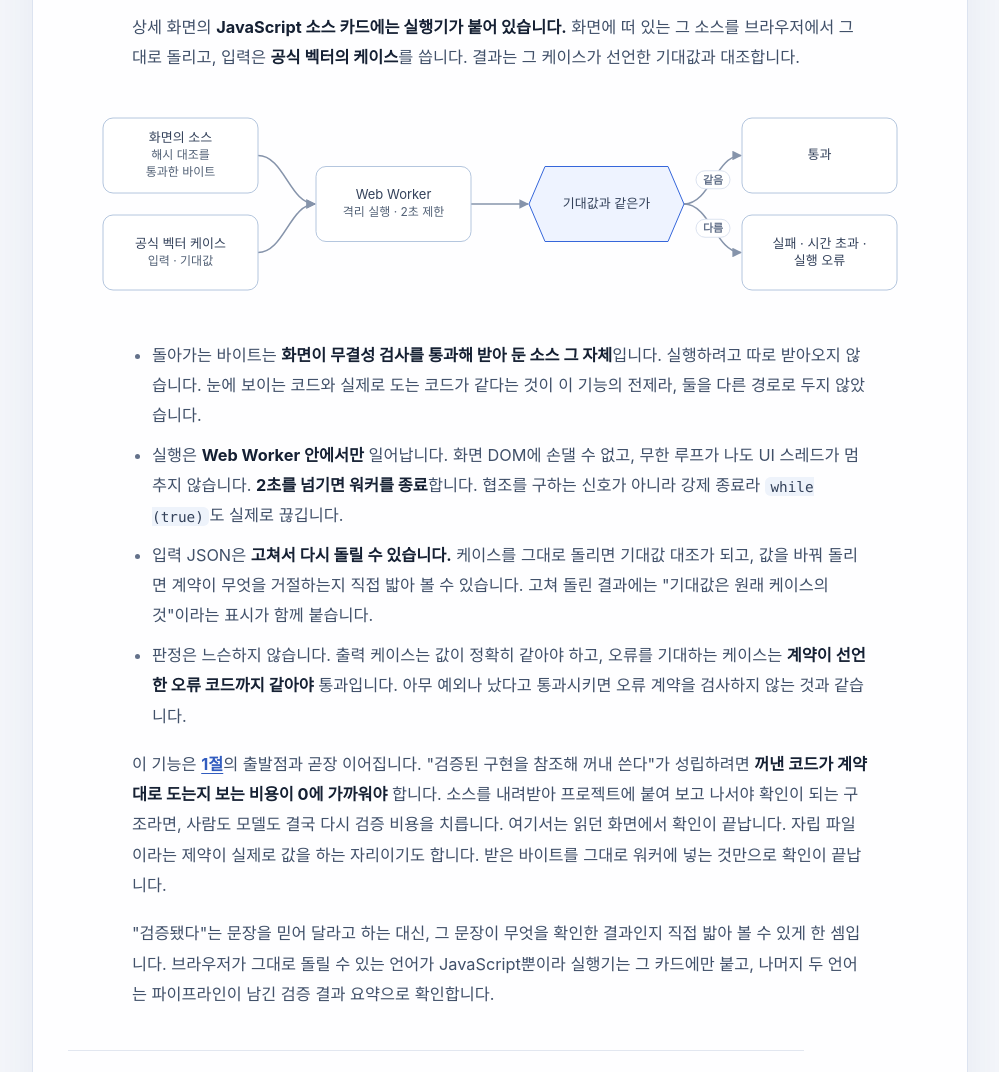
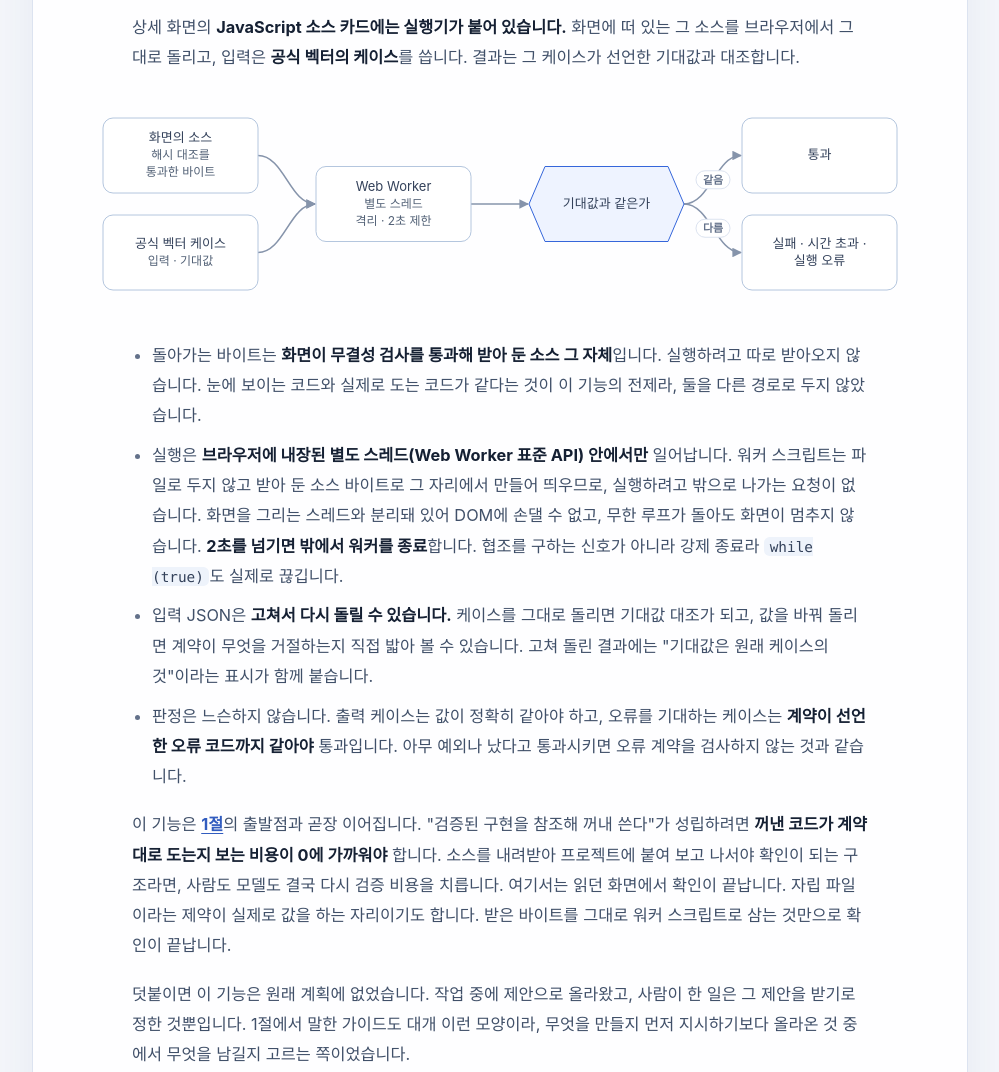
Before and after one commit to s-work-agency/ssw-algorithm-archive-public, a plain HTML site: page index.html in a window 1280 px wide. Shown: the part 6392-7464 px from the top of the page, without its empty margins (280-1279 px from the left). Drawn offline with Linux system fonts and the light colour scheme.

Commit message:
chore: 루트 배포물 재생성 — 워커 설명·7절 일화 반영
site/ 소스와 README 를 빌드해 index.html·assets/ui-strings.js 를 다시 놓는다.
실행 영역 안내 문구가 별도 스레드 격리 실행으로 바뀌고, 소개 본문이 손질한 7절과
다이어그램 라벨을 따른다. 흐름도는 노드 7·간선 6 과 노드 6·간선 5, 크기는
1048x226 과 814x192 로 그대로다.

해시 검증 대상은 이 변경에서 한 바이트도 바뀌지 않았다. 49개 파일 전수 대조에서
불일치는 0건이다.

Co-Authored-By: Claude Opus 5 <noreply@anthropic.com>

```diff
--- a/assets/ui-strings.js
+++ b/assets/ui-strings.js
@@ -220,7 +220,7 @@ export const koreanUiStrings = {
     "implementationStatus.E": "제외",
     // 벡터 실행기 (JavaScript 카드)
     "run.title": "브라우저에서 실행",
-    "run.intro": "위 소스를 그대로 Web Worker에서 실행합니다. 입력은 공식 벡터의 케이스이고, 결과는 그 케이스가 선언한 기대값과 대조합니다. {timeout}초를 넘기면 워커를 종료합니다.",
+    "run.intro": "위 소스를 그대로 브라우저의 별도 스레드(Web Worker)에서 격리 실행합니다. 입력은 공식 벡터의 케이스이고, 결과는 그 케이스가 선언한 기대값과 대조합니다. {timeout}초를 넘기면 워커를 강제 종료합니다.",
     "run.caseLabel": "벡터 케이스",
     "run.inputLabel": "입력 JSON (고쳐서 돌려볼 수 있습니다)",
     "run.run": "실행",
@@ -417,7 +417,7 @@ export const englishUiStrings = {
     "implementationStatus.E": "Excluded",
     // Vector runner (JavaScript card)
     "run.title": "Run in the browser",
-    "run.intro": "Runs the source above as-is in a Web Worker. The input comes from an official vector case, and the result is checked against what that case declares. The worker is terminated after {timeout}s.",
+    "run.intro": "Runs the source above as-is on a separate browser thread (Web Worker), isolated from the page. The input comes from an official vector case, and the result is checked against what that case declares. The worker is force-terminated after {timeout}s.",
     "run.caseLabel": "Vector case",
     "run.inputLabel": "Input JSON (editable)",
     "run.run": "Run",
--- a/index.html
+++ b/index.html
@@ -395,8 +395,9 @@
 </g>
 <g>
 <rect class="doc-figure__box" x="223" y="58.5" width="155" height="75" rx="10" />
-<text class="doc-figure__text doc-figure__text--title" x="300.5" y="91" text-anchor="middle" style="font-size: 13px">Web Worker</text>
-<text class="doc-figure__text" x="300.5" y="108" text-anchor="middle" style="font-size: 12px">격리 실행 · 2초 제한</text>
+<text class="doc-figure__text doc-figure__text--title" x="300.5" y="82.5" text-anchor="middle" style="font-size: 13px">Web Worker</text>
+<text class="doc-figure__text" x="300.5" y="99.5" text-anchor="middle" style="font-size: 12px">별도 스레드</text>
+<text class="doc-figure__text" x="300.5" y="116.5" text-anchor="middle" style="font-size: 12px">격리 · 2초 제한</text>
 </g>
 <g>
 <path class="doc-figure__box doc-figure__box--decision" d="M436 96 L452 58.5 L575 58.5 L591 96 L575 133.5 L452 133.5 Z" />
@@ -415,11 +416,12 @@
 </figure>
 <ul class="doc-list">
 <li>돌아가는 바이트는 <strong>화면이 무결성 검사를 통과해 받아 둔 소스 그 자체</strong>입니다. 실행하려고 따로 받아오지 않습니다. 눈에 보이는 코드와 실제로 도는 코드가 같다는 것이 이 기능의 전제라, 둘을 다른 경로로 두지 않았습니다.</li>
-<li>실행은 <strong>Web Worker 안에서만</strong> 일어납니다. 화면 DOM에 손댈 수 없고, 무한 루프가 나도 UI 스레드가 멈추지 않습니다. <strong>2초를 넘기면 워커를 종료</strong>합니다. 협조를 구하는 신호가 아니라 강제 종료라 <code>while (true)</code>도 실제로 끊깁니다.</li>
+<li>실행은 <strong>브라우저에 내장된 별도 스레드(Web Worker 표준 API) 안에서만</strong> 일어납니다. 워커 스크립트는 파일로 두지 않고 받아 둔 소스 바이트로 그 자리에서 만들어 띄우므로, 실행하려고 밖으로 나가는 요청이 없습니다. 화면을 그리는 스레드와 분리돼 있어 DOM에 손댈 수 없고, 무한 루프가 돌아도 화면이 멈추지 않습니다. <strong>2초를 넘기면 밖에서 워커를 종료</strong>합니다. 협조를 구하는 신호가 아니라 강제 종료라 <code>while (true)</code>도 실제로 끊깁니다.</li>
 <li>입력 JSON은 <strong>고쳐서 다시 돌릴 수 있습니다.</strong> 케이스를 그대로 돌리면 기대값 대조가 되고, 값을 바꿔 돌리면 계약이 무엇을 거절하는지 직접 밟아 볼 수 있습니다. 고쳐 돌린 결과에는 &quot;기대값은 원래 케이스의 것&quot;이라는 표시가 함께 붙습니다.</li>
 <li>판정은 느슨하지 않습니다. 출력 케이스는 값이 정확히 같아야 하고, 오류를 기대하는 케이스는 <strong>계약이 선언한 오류 코드까지 같아야</strong> 통과입니다. 아무 예외나 났다고 통과시키면 오류 계약을 검사하지 않는 것과 같습니다.</li>
 </ul>
-<p>이 기능은 <a href="#about/1-가볍게-시작했습니다">1절</a>의 출발점과 곧장 이어집니다. &quot;검증된 구현을 참조해 꺼내 쓴다&quot;가 성립하려면 <strong>꺼낸 코드가 계약대로 도는지 보는 비용이 0에 가까워야</strong> 합니다. 소스를 내려받아 프로젝트에 붙여 보고 나서야 확인이 되는 구조라면, 사람도 모델도 결국 다시 검증 비용을 치릅니다. 여기서는 읽던 화면에서 확인이 끝납니다. 자립 파일이라는 제약이 실제로 값을 하는 자리이기도 합니다. 받은 바이트를 그대로 워커에 넣는 것만으로 확인이 끝납니다.</p>
+<p>이 기능은 <a href="#about/1-가볍게-시작했습니다">1절</a>의 출발점과 곧장 이어집니다. &quot;검증된 구현을 참조해 꺼내 쓴다&quot;가 성립하려면 <strong>꺼낸 코드가 계약대로 도는지 보는 비용이 0에 가까워야</strong> 합니다. 소스를 내려받아 프로젝트에 붙여 보고 나서야 확인이 되는 구조라면, 사람도 모델도 결국 다시 검증 비용을 치릅니다. 여기서는 읽던 화면에서 확인이 끝납니다. 자립 파일이라는 제약이 실제로 값을 하는 자리이기도 합니다. 받은 바이트를 그대로 워커 스크립트로 삼는 것만으로 확인이 끝납니다.</p>
+<p>덧붙이면 이 기능은 원래 계획에 없었습니다. 작업 중에 제안으로 올라왔고, 사람이 한 일은 그 제안을 받기로 정한 것뿐입니다. 1절에서 말한 가이드도 대개 이런 모양이라, 무엇을 만들지 먼저 지시하기보다 올라온 것 중에서 무엇을 남길지 고르는 쪽이었습니다.</p>
 <p>&quot;검증됐다&quot;는 문장을 믿어 달라고 하는 대신, 그 문장이 무엇을 확인한 결과인지 직접 밟아 볼 수 있게 한 셈입니다. 브라우저가 그대로 돌릴 수 있는 언어가 JavaScript뿐이라 실행기는 그 카드에만 붙고, 나머지 두 언어는 파이프라인이 남긴 검증 결과 요약으로 확인합니다.</p>
 <hr class="doc-rule" />
 <h3 id="about/8-더-읽기">8. 더 읽기</h3>
```
